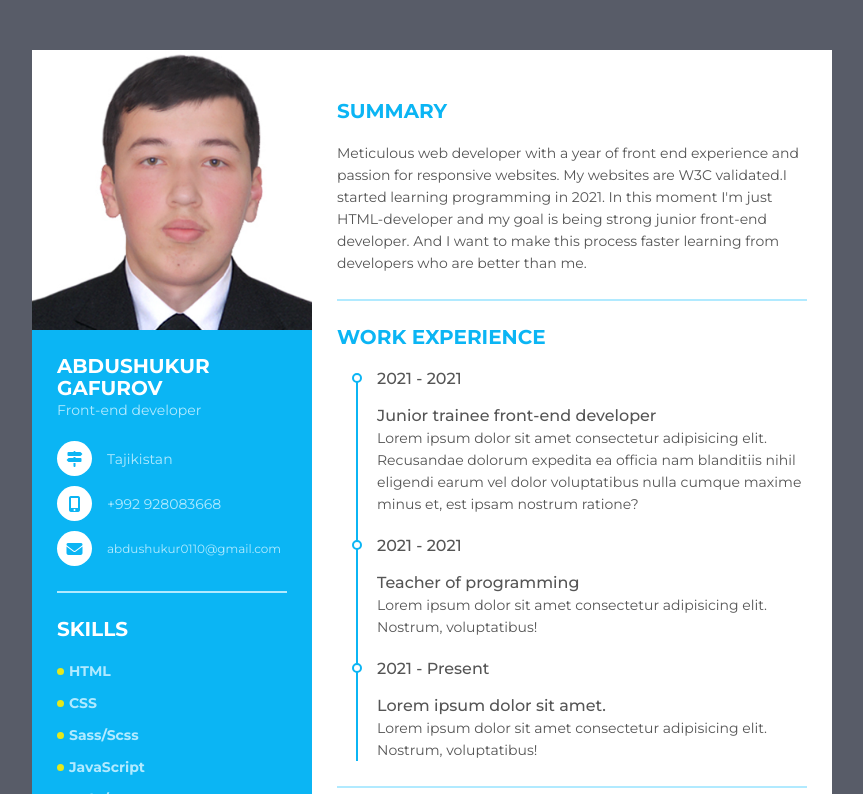
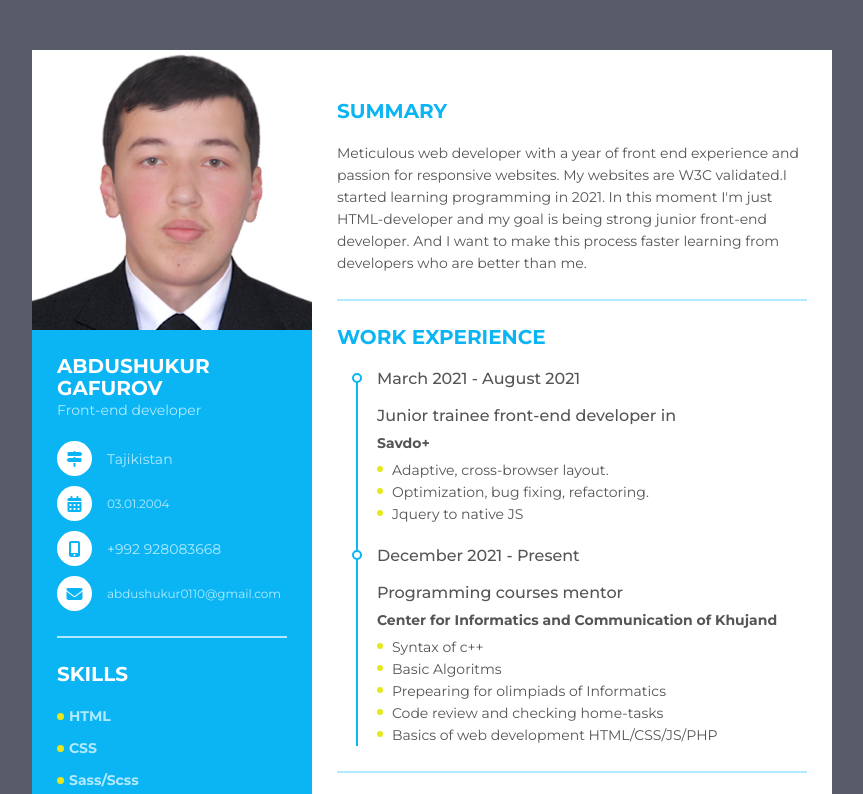
Before and after one commit to abdushukur0/resume, a plain HTML site: page index.html in a window 1280 px wide. Shown: the top 794 px of the page, without its empty margins (208-1071 px from the left). Drawn offline with Linux system fonts and the light colour scheme.

Commit message:
add work expearence

```diff
--- a/css/styles.css
+++ b/css/styles.css
@@ -209,6 +209,22 @@ body {
   overflow: hidden;
 }
 
+.resume .resume_right .resume_work ul .work-list {
+  padding-left: 15px;
+}
+
+.resume .resume_right .resume_work ul .work-list li::before {
+  content: "";
+  display: block;
+  width: 6px;
+  height: 6px;
+  border-radius: 50%;
+  top: 7px;
+  background-color: rgb(228, 232, 28);
+  position: absolute;
+  left: -15px;
+}
+
 .resume .resume_right ul li {
   position: relative;
 }
@@ -227,7 +243,7 @@ body {
   margin-bottom: 0;
 }
 
-.resume .resume_right .resume_work ul li:before,
+.resume .resume_right .resume_work .work-expearence-list .li:before,
 .resume .resume_right .resume_education ul li:before {
   content: "";
   position: absolute;
@@ -238,8 +254,10 @@ body {
   border-radius: 50%;
   border: 2px solid #0bb5f4;
 }
-
-.resume .resume_right .resume_work ul li:after,
+.info p {
+  margin-bottom: 5px;
+}
+.resume .resume_right .resume_work .work-expearence-list .li:after,
 .resume .resume_right .resume_education ul li:after {
   content: "";
   position: absolute;
@@ -250,7 +268,7 @@ body {
   background: #0bb5f4;
 }
 
-.resume .resume_right .resume_work ul li:after {
+.resume .resume_right .resume_work .work-expearence-list .li:after {
   height: calc(100% + 13px);
 }
 
--- a/index.html
+++ b/index.html
@@ -29,6 +29,14 @@
               </div>
               <div class="data">
                 Tajikistan
+              </div>
+            </li>
+            <li>
+              <div class="icon">
+                <i class="fas fa-calendar-alt"></i>
+              </div>
+              <div class="data" style="font-size: 12px;">
+                03.01.2004
               </div>
             </li>
             <li>
@@ -193,28 +201,33 @@
         <div class="title">
           <p class="bold">Work Experience</p>
         </div>
-        <ul>
-          <li>
-            <div class="date">2021 - 2021</div>
+        <ul class="work-expearence-list">
+          <li class="li">
+            <div class="date">March 2021 - August 2021</div>
             <div class="info">
-              <p class="semi-bold">Junior trainee front-end developer</p>
-              <p>Lorem ipsum dolor sit amet consectetur adipisicing elit. Recusandae dolorum expedita ea officia nam
-                blanditiis nihil eligendi earum vel dolor voluptatibus nulla cumque maxime minus et, est ipsam nostrum
-                ratione?</p>
+              <p class="semi-bold">Junior trainee front-end developer in
+              <div><b>Savdo+</b></div>
+              </p>
+              <ul class="work-list">
+                <li>Adaptive, cross-browser layout.</li>
+                <li>Optimization, bug fixing, refactoring.</li>
+                <li>Jquery to native JS</li>
+              </ul>
             </div>
           </li>
-          <li>
-            <div class="date">2021 - 2021</div>
+          <li class="li">
+            <div class="date">December 2021 - Present</div>
             <div class="info">
-              <p class="semi-bold">Teacher of programming</p>
-              <p>Lorem ipsum dolor sit amet consectetur adipisicing elit. Nostrum, voluptatibus!</p>
-            </div>
-          </li>
-          <li>
-            <div class="date">2021 - Present</div>
-            <div class="info">
-              <p class="semi-bold">Lorem ipsum dolor sit amet.</p>
-              <p>Lorem ipsum dolor sit amet consectetur adipisicing elit. Nostrum, voluptatibus!</p>
+              <p class="semi-bold">Programming courses mentor
+              <div><b>Center for Informatics and Communication of Khujand</b></div>
+              </p>
+              <ul class="work-list">
+                <li>Syntax of c++</li>
+                <li>Basic Algoritms</li>
+                <li>Prepearing for olimpiads of Informatics</li>
+                <li>Code review and checking home-tasks</li>
+                <li>Basics of web development HTML/CSS/JS/PHP</li>
+              </ul>
             </div>
           </li>
         </ul>
```
